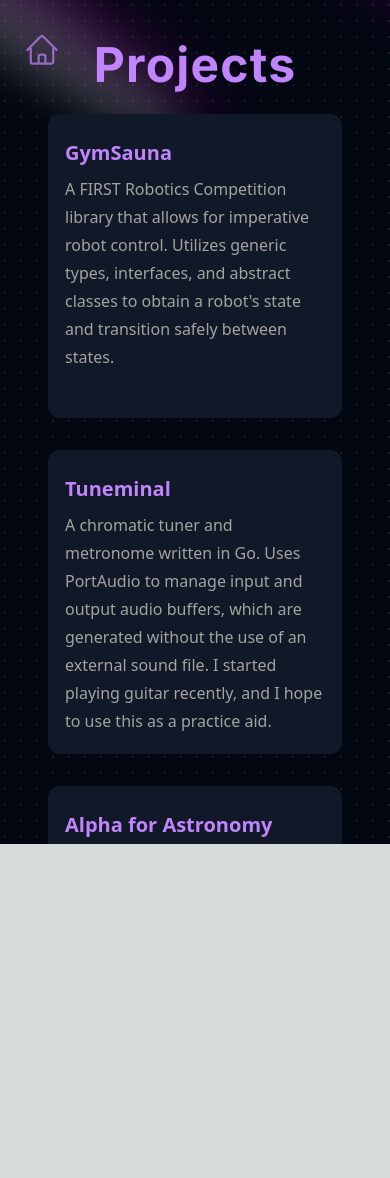
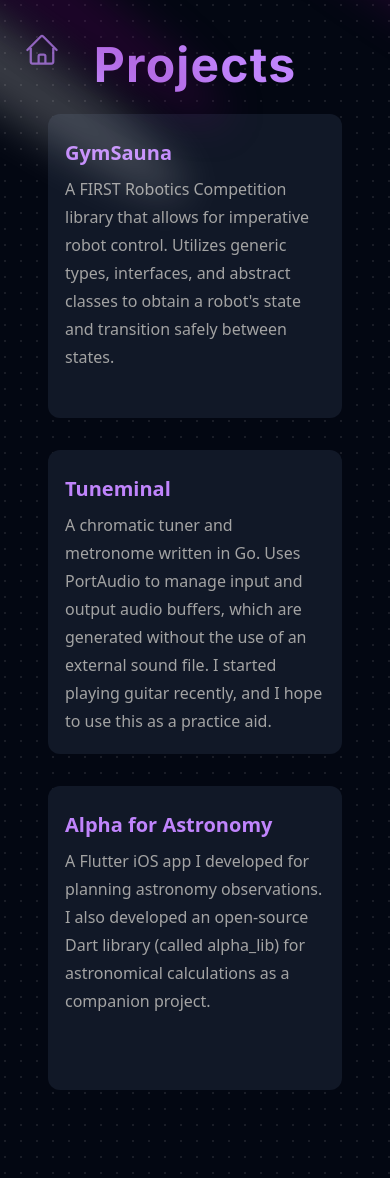
Before and after one commit to pat-mart/portfolio, a Next.js app: page /screens/projects in a window 390 px wide. Before the commit the page ends 844 px from the top, so only its background shows below. Built offline with nearby package versions, Linux system fonts and the light colour scheme.

Commit message:
Fixed mobile scroll. Still working on line breaks

```diff
--- a/src/app/components/blog-delete-button.tsx
+++ b/src/app/components/blog-delete-button.tsx
@@ -3,12 +3,15 @@
 import React from 'react'
 import {deleteDoc, doc} from '@firebase/firestore'
 import {fbAuth, firestoreDb} from '@/app/fb/init'
+import {getAuth} from '@firebase/auth'
 
 export default function BlogDeleteButton({post} : {post: any}) {
 
     function onDelete(postId: string) {
         try {
-            if(fbAuth.currentUser){
+            const auth = getAuth()
+            if(auth.currentUser){
+                console.log("Current user")
                 const docRef = doc(firestoreDb, 'posts', postId)
                 deleteDoc(docRef).catch(e => console.error(e)).catch(e => console.error(e))
             }
--- a/src/app/screens/blog-landing/page.tsx
+++ b/src/app/screens/blog-landing/page.tsx
@@ -28,14 +28,14 @@
     const items = await fetchPreviews()
 
     return (
-        <div className="relative z-100 flex flex-col items-center justify-center">
+        <div className="relative z-100 flex flex-col items-center justify-center overflow-hidden">
             <div className={"mt-12 sm:mt-0"}><TextGenerateEffect
                 words="Pat Thoughts"
                 className="text-center text-5xl md:text-5xl lg:text-6xl my-4"
             /></div>
             <BlogLandingClient/>
             <Suspense>
-                <div className={"mx-12"}>{items.map((item, i) => (
+                <div className={"mx-12 overflow-hidden"}>{items.map((item, i) => (
                     <Link href={item.link} key={i} aria-disabled={item.link === ""}
                           className={`flex pb-4 w-full ${item.link === "" ? "pointer-events-none" : ""}`}>
                         <BentoGridItem
--- a/src/app/screens/blog/[slug]/page.tsx
+++ b/src/app/screens/blog/[slug]/page.tsx
@@ -26,13 +26,13 @@
     }
 
     return (
-        <div className="relative z-100 flex flex-col items-center justify-start mx-4 sm:mx-12">
+        <div className="relative z-100 flex flex-col items-center justify-start mx-8 sm:mx-12">
             <div className={"mt-12 sm:mt-0"}>
                 <TextGenerateEffect
                 words={post.title}
                 className="text-center text-5xl md:text-5xl lg:text-6xl my-4"/>
             </div>
-            <div className={"flex flex-col w-full"}>
+            <div className={"flex flex-col w-full overflow-y-scroll"}>
                 <Suspense>
                     <div className={"flex flex-row w-full justify-between items-center"}>
                         <h2 className={"text-gray-400 text-xl mt-4 sm:mt-8 mb-6 sm:mb-12"}>{post.datePosted}</h2>
--- a/src/app/screens/layout.tsx
+++ b/src/app/screens/layout.tsx
@@ -7,7 +7,7 @@
     children: React.ReactNode;
 }>) {
     return (
-        <div className="relative min-h-screen overflow-x-hidden ml-0">
+        <div className="relative min-h-screen overflow-hidden ml-0">
             <div
                 className="relative w-full min-h-screen bg-white bg-grid-black-100/[0.2]">
                 <div className="absolute inset-0 w-full h-auto bg-gray-950 bg-dot-white/[0.2] z-0">
@@ -28,7 +28,7 @@
                     </div>
                 </Link>
 
-                <div className="relative z-40 overflow-x-hidden h-screen">
+                <div className="relatiive z-40 overflow-x-hidden h-full overflow-y-scroll pb-12 sm:pb-0">
                     {children}
                 </div>
             </div>
--- a/src/app/screens/projects/page.tsx
+++ b/src/app/screens/projects/page.tsx
@@ -3,12 +3,12 @@
 
 export default function Projects() {
     return (
-        <div className="relative z-100 flex flex-col items-center justify-center">
+        <div className="relative z-100 flex flex-col items-center justify-center overflow-hidden">
             <TextGenerateEffect
                 words="Projects"
                 className="text-center text-5xl md:text-5xl lg:text-6xl my-4"
             />
-            <div className={"mx-12"}><Grid items={items}/></div>
+            <div className={"mx-12 overflow-hidden"}><Grid items={items}/></div>
         </div>
     )
 }
@@ -29,8 +29,7 @@
     },
     {
         title: "Alpha for Astronomy",
-        description: "A Flutter iOS app I developed for planning astronomy observations. I also developed an open-source Dart library (called alpha_lib) for astronomical calculations as a companion project. Uses alpha_lib and a Flask service hosted via AWS as a backend. " +
-            "To manage the many user input states, I developed Alpha with the Model-View-ViewModel architecture.",
+        description: "A Flutter iOS app I developed for planning astronomy observations. I also developed an open-source Dart library (called alpha_lib) for astronomical calculations as a companion project." ,
         className: "md:col-span-2 row-span-1 bg-gray-900",
         link: "https://github.com/pat-mart/alpha_app"
     }
```
